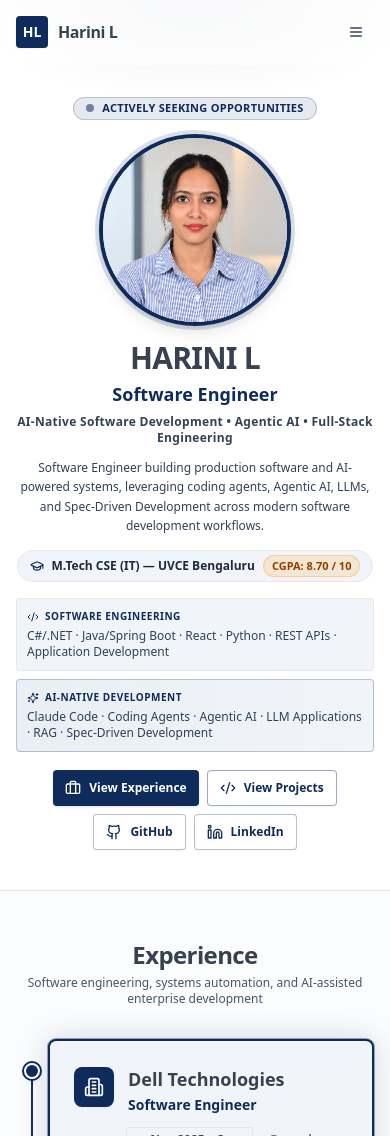
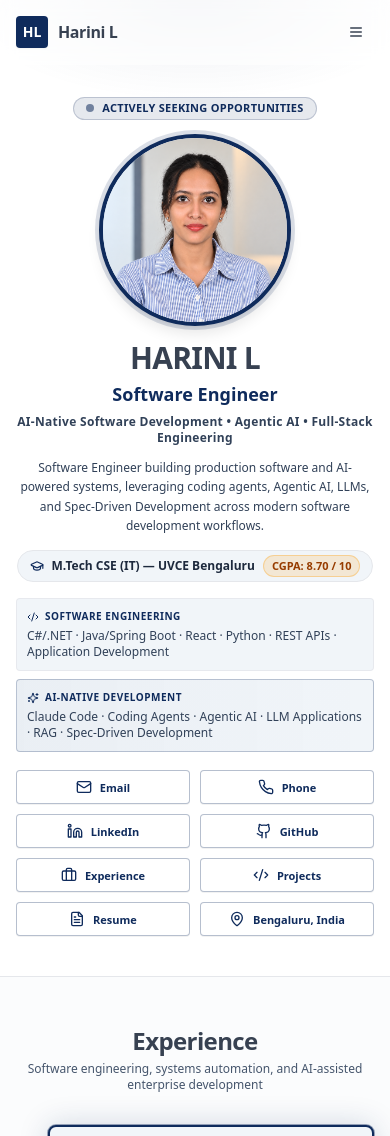
Before and after one commit to Harini410/PortFolio-02, a Next.js app: page / in a window 390 px wide. Shown: the top 1136 px of the page. Built offline with nearby package versions, Linux system fonts and the light colour scheme; a web font is replaced by a local one.

Commit message:
Fix responsive Hero CTA layout

```diff
--- a/app/page.tsx
+++ b/app/page.tsx
@@ -43,6 +43,7 @@ export default function Portfolio() {
   const [scrolled, setScrolled] = useState(false)
   const [touchedCard, setTouchedCard] = useState<string | null>("exp-0")
   const [activeSkillCategory, setActiveSkillCategory] = useState("all")
+  const [activeHeroCta, setActiveHeroCta] = useState<string | null>(null)
   const [ieeeExpanded, setIeeeExpanded] = useState(false)
   const [certViewMode, setCertViewMode] = useState<"grid" | "swipe">("swipe")
   const [certCurrentIndex, setCertCurrentIndex] = useState(0)
@@ -153,6 +154,14 @@ export default function Portfolio() {
     setCopiedPhone(true)
     setTimeout(() => setCopiedPhone(false), 2500)
   }
+
+  // Hero CTA styling visually matching Technical Skills tabs
+  const getHeroCtaClass = (id: string) =>
+    `w-full h-11 px-2.5 sm:px-3 rounded-lg text-[11px] sm:text-xs font-bold whitespace-nowrap transition-all cursor-pointer shadow-2xs ${
+      activeHeroCta === id
+        ? "bg-[#0f2b5c] text-white border border-[#0f2b5c] shadow-xs"
+        : "bg-white dark:bg-card border border-[#0f2b5c]/30 text-[#0f2b5c] dark:text-slate-200 hover:bg-[#0f2b5c]/10 hover:border-[#0f2b5c] hover:text-[#0f2b5c] active:bg-[#0f2b5c] active:text-white"
+    }`
 
   // Exact factual experiences: Dell (primary prominent), Toshiba, DRDO CAIR
   const experiences = [
@@ -931,55 +940,139 @@ export default function Portfolio() {
                   </div>
                 </div>
 
-                {/* Main Action Buttons */}
-                <div className="flex flex-wrap items-center gap-2.5">
+                {/* Main Action CTAs — Clean Professional 2-row × 4-column Grid (Visually matching Technical Skills tabs) */}
+                <div className="w-full max-w-xl grid grid-cols-4 gap-2.5">
+                  {/* Row 1: Email | Phone | LinkedIn | GitHub */}
                   <Button
                     asChild
-                    className="bg-[#0f2b5c] hover:bg-[#0a1c38] active:bg-[#08152b] text-white rounded-lg shadow-sm font-bold text-xs h-9 px-4.5"
+                    variant="outline"
+                    onClick={() => {
+                      setActiveHeroCta("email")
+                      copyEmail()
+                    }}
+                    className={getHeroCtaClass("email")}
                   >
-                    <a href="#experience" className="flex items-center gap-1.5">
-                      <Briefcase className="h-3.5 w-3.5" />
-                      <span>View Experience</span>
+                    <a
+                      href="mailto:harini.lts8@gmail.com"
+                      className="flex items-center justify-center gap-1.5 w-full h-full"
+                    >
+                      <Mail className="h-3.5 w-3.5 shrink-0" />
+                      <span className="leading-none">{copiedEmail ? "Copied!" : "Email"}</span>
                     </a>
                   </Button>
+
                   <Button
+                    asChild
                     variant="outline"
-                    asChild
-                    className="rounded-lg bg-white dark:bg-card border border-[#0f2b5c]/40 text-[#0f2b5c] dark:text-sky-400 hover:bg-[#0f2b5c]/10 hover:border-[#0f2b5c] hover:text-[#0f2b5c] active:bg-[#0f2b5c] active:text-white font-bold text-xs h-9 px-4.5"
+                    onClick={() => {
+                      setActiveHeroCta("phone")
+                      copyPhone()
+                    }}
+                    className={getHeroCtaClass("phone")}
                   >
-                    <a href="#projects" className="flex items-center gap-1.5">
-                      <Code2 className="h-3.5 w-3.5" />
-                      <span>View Projects</span>
+                    <a
+                      href="tel:+918884916059"
+                      className="flex items-center justify-center gap-1.5 w-full h-full"
+                    >
+                      <Phone className="h-3.5 w-3.5 shrink-0" />
+                      <span className="leading-none">{copiedPhone ? "Copied!" : "Phone"}</span>
                     </a>
                   </Button>
+
                   <Button
+                    asChild
                     variant="outline"
+                    onClick={() => setActiveHeroCta("linkedin")}
+                    className={getHeroCtaClass("linkedin")}
+                  >
+                    <a
+                      href="https://www.linkedin.com/in/harini-lakshmanan-04/"
+                      target="_blank"
+                      rel="noopener noreferrer"
+                      className="flex items-center justify-center gap-1.5 w-full h-full"
+                    >
+                      <Linkedin className="h-3.5 w-3.5 shrink-0" />
+                      <span className="leading-none">LinkedIn</span>
+                    </a>
+                  </Button>
+
+                  <Button
                     asChild
-                    className="rounded-lg bg-white dark:bg-card border border-[#0f2b5c]/30 text-[#0f2b5c] dark:text-sky-300 hover:bg-[#0f2b5c]/10 hover:border-[#0f2b5c] hover:text-[#0f2b5c] active:bg-[#0f2b5c] active:text-white font-semibold text-xs h-9 px-3.5"
+                    variant="outline"
+                    onClick={() => setActiveHeroCta("github")}
+                    className={getHeroCtaClass("github")}
                   >
                     <a
                       href="https://github.com/Harini410"
                       target="_blank"
                       rel="noopener noreferrer"
-                      className="flex items-center gap-1.5"
+                      className="flex items-center justify-center gap-1.5 w-full h-full"
                     >
-                      <Github className="h-3.5 w-3.5" />
-                      <span>GitHub</span>
+                      <Github className="h-3.5 w-3.5 shrink-0" />
+                      <span className="leading-none">GitHub</span>
                     </a>
                   </Button>
+
+                  {/* Row 2: Experience | Projects | Resume | Bengaluru, India */}
                   <Button
+                    asChild
                     variant="outline"
-                    asChild
-                    className="rounded-lg bg-white dark:bg-card border border-[#0f2b5c]/30 text-[#0f2b5c] dark:text-sky-300 hover:bg-[#0f2b5c]/10 hover:border-[#0f2b5c] hover:text-[#0f2b5c] active:bg-[#0f2b5c] active:text-white font-semibold text-xs h-9 px-3.5"
+                    onClick={() => setActiveHeroCta("experience")}
+                    className={getHeroCtaClass("experience")}
                   >
                     <a
-                      href="https://www.linkedin.com/in/harini-lakshmanan-04/"
+                      href="#experience"
+                      className="flex items-center justify-center gap-1.5 w-full h-full"
+                    >
+                      <Briefcase className="h-3.5 w-3.5 shrink-0" />
+                      <span className="leading-none">Experience</span>
+                    </a>
+                  </Button>
+
+                  <Button
+                    asChild
+                    variant="outline"
+                    onClick={() => setActiveHeroCta("projects")}
+                    className={getHeroCtaClass("projects")}
+                  >
+                    <a
+                      href="#projects"
+                      className="flex items-center justify-center gap-1.5 w-full h-full"
+                    >
+                      <Code2 className="h-3.5 w-3.5 shrink-0" />
+                      <span className="leading-none">Projects</span>
+                    </a>
+                  </Button>
+
+                  <Button
+                    asChild
+                    variant="outline"
+                    onClick={() => setActiveHeroCta("resume")}
+                    className={getHeroCtaClass("resume")}
+                  >
+                    <a
+                      href="https://drive.google.com/file/d/119PTgpH2C7tSg0N7bxQ1oVl-bUBFa5NX/view?usp=sharing"
                       target="_blank"
                       rel="noopener noreferrer"
-                      className="flex items-center gap-1.5"
+                      className="flex items-center justify-center gap-1.5 w-full h-full"
                     >
-                      <Linkedin className="h-3.5 w-3.5 text-[#0f2b5c] dark:text-sky-400" />
-                      <span>LinkedIn</span>
+                      <FileText className="h-3.5 w-3.5 shrink-0" />
+                      <span className="leading-none">Resume</span>
+                    </a>
+                  </Button>
+
+                  <Button
+                    asChild
+                    variant="outline"
+                    onClick={() => setActiveHeroCta("location")}
+                    className={getHeroCtaClass("location")}
+                  >
+                    <a
+                      href="#contact"
+                      className="flex items-center justify-center gap-1.5 w-full h-full"
+                    >
+                      <MapPin className="h-3.5 w-3.5 shrink-0" />
+                      <span className="leading-none">Bengaluru, India</span>
                     </a>
                   </Button>
                 </div>
@@ -1067,55 +1160,141 @@ export default function Portfolio() {
                 </div>
               </div>
 
-              {/* 9. Action Buttons */}
-              <div className="flex flex-wrap items-center justify-center gap-2">
+              {/* 9. Action CTAs — Clean Professional 4-row × 2-column Grid (Visually matching Technical Skills tabs) */}
+              <div className="w-full max-w-md grid grid-cols-2 gap-2.5">
+                {/* Row 1: Email | Phone */}
                 <Button
                   asChild
-                  className="bg-[#0f2b5c] hover:bg-[#0a1c38] active:bg-[#08152b] text-white rounded-lg shadow-sm font-bold text-xs h-9 px-4"
+                  variant="outline"
+                  onClick={() => {
+                    setActiveHeroCta("email")
+                    copyEmail()
+                  }}
+                  className={getHeroCtaClass("email")}
                 >
-                  <a href="#experience" className="flex items-center gap-1.5">
-                    <Briefcase className="h-3.5 w-3.5" />
-                    <span>View Experience</span>
+                  <a
+                    href="mailto:harini.lts8@gmail.com"
+                    className="flex items-center justify-center gap-1.5 w-full h-full"
+                  >
+                    <Mail className="h-3.5 w-3.5 shrink-0" />
+                    <span className="leading-none">{copiedEmail ? "Copied!" : "Email"}</span>
                   </a>
                 </Button>
+
                 <Button
+                  asChild
                   variant="outline"
-                  asChild
-                  className="rounded-lg bg-white dark:bg-card border border-[#0f2b5c]/40 text-[#0f2b5c] dark:text-sky-400 hover:bg-[#0f2b5c]/10 hover:border-[#0f2b5c] hover:text-[#0f2b5c] active:bg-[#0f2b5c] active:text-white font-bold text-xs h-9 px-4"
+                  onClick={() => {
+                    setActiveHeroCta("phone")
+                    copyPhone()
+                  }}
+                  className={getHeroCtaClass("phone")}
                 >
-                  <a href="#projects" className="flex items-center gap-1.5">
-                    <Code2 className="h-3.5 w-3.5" />
-                    <span>View Projects</span>
+                  <a
+                    href="tel:+918884916059"
+                    className="flex items-center justify-center gap-1.5 w-full h-full"
+                  >
+                    <Phone className="h-3.5 w-3.5 shrink-0" />
+                    <span className="leading-none">{copiedPhone ? "Copied!" : "Phone"}</span>
                   </a>
                 </Button>
+
+                {/* Row 2: LinkedIn | GitHub */}
                 <Button
+                  asChild
                   variant="outline"
+                  onClick={() => setActiveHeroCta("linkedin")}
+                  className={getHeroCtaClass("linkedin")}
+                >
+                  <a
+                    href="https://www.linkedin.com/in/harini-lakshmanan-04/"
+                    target="_blank"
+                    rel="noopener noreferrer"
+                    className="flex items-center justify-center gap-1.5 w-full h-full"
+                  >
+                    <Linkedin className="h-3.5 w-3.5 shrink-0" />
+                    <span className="leading-none">LinkedIn</span>
+                  </a>
+                </Button>
+
+                <Button
                   asChild
-                  className="rounded-lg bg-white dark:bg-card border border-[#0f2b5c]/30 text-[#0f2b5c] dark:text-sky-300 hover:bg-[#0f2b5c]/10 hover:border-[#0f2b5c] hover:text-[#0f2b5c] active:bg-[#0f2b5c] active:text-white font-semibold text-xs h-9 px-3.5"
+                  variant="outline"
+                  onClick={() => setActiveHeroCta("github")}
+                  className={getHeroCtaClass("github")}
                 >
                   <a
                     href="https://github.com/Harini410"
                     target="_blank"
                     rel="noopener noreferrer"
-                    className="flex items-center gap-1.5"
+                    className="flex items-center justify-center gap-1.5 w-full h-full"
                   >
-                    <Github className="h-3.5 w-3.5" />
-                    <span>GitHub</span>
+                    <Github className="h-3.5 w-3.5 shrink-0" />
+                    <span className="leading-none">GitHub</span>
                   </a>
                 </Button>
+
+                {/* Row 3: Experience | Projects */}
                 <Button
+                  asChild
                   variant="outline"
-                  asChild
-                  className="rounded-lg bg-white dark:bg-card border border-[#0f2b5c]/30 text-[#0f2b5c] dark:text-sky-300 hover:bg-[#0f2b5c]/10 hover:border-[#0f2b5c] hover:text-[#0f2b5c] active:bg-[#0f2b5c] active:text-white font-semibold text-xs h-9 px-3.5"
+                  onClick={() => setActiveHeroCta("experience")}
+                  className={getHeroCtaClass("experience")}
                 >
                   <a
-                    href="https://www.linkedin.com/in/harini-lakshmanan-04/"
+                    href="#experience"
+                    className="flex items-center justify-center gap-1.5 w-full h-full"
+                  >
+                    <Briefcase className="h-3.5 w-3.5 shrink-0" />
+                    <span className="leading-none">Experience</span>
+                  </a>
+                </Button>
+
+                <Button
+                  asChild
+                  variant="outline"
+                  onClick={() => setActiveHeroCta("projects")}
+                  className={getHeroCtaClass("projects")}
+                >
+                  <a
+                    href="#projects"
+                    className="flex items-center justify-center gap-1.5 w-full h-full"
+                  >
+                    <Code2 className="h-3.5 w-3.5 shrink-0" />
+                    <span className="leading-none">Projects</span>
+                  </a>
+                </Button>
+
+                {/* Row 4: Resume | Bengaluru, India */}
+                <Button
+                  asChild
+                  variant="outline"
+                  onClick={() => setActiveHeroCta("resume")}
+                  className={getHeroCtaClass("resume")}
+                >
+                  <a
+                    href="https://drive.google.com/file/d/119PTgpH2C7tSg0N7bxQ1oVl-bUBFa5NX/view?usp=sharing"
                     target="_blank"
                     rel="noopener noreferrer"
-                    className="flex items-center gap-1.5"
+                    className="flex items-center justify-center gap-1.5 w-full h-full"
                   >
-                    <Linkedin className="h-3.5 w-3.5 text-[#0f2b5c] dark:text-sky-400" />
-                    <span>LinkedIn</span>
+                    <FileText className="h-3.5 w-3.5 shrink-0" />
+                    <span className="leading-none">Resume</span>
+                  </a>
+                </Button>
+
+                <Button
+                  asChild
+                  variant="outline"
+                  onClick={() => setActiveHeroCta("location")}
+                  className={getHeroCtaClass("location")}
+                >
+                  <a
+                    href="#contact"
+                    className="flex items-center justify-center gap-1.5 w-full h-full"
+                  >
+                    <MapPin className="h-3.5 w-3.5 shrink-0" />
+                    <span className="leading-none">Bengaluru, India</span>
                   </a>
                 </Button>
               </div>
```
